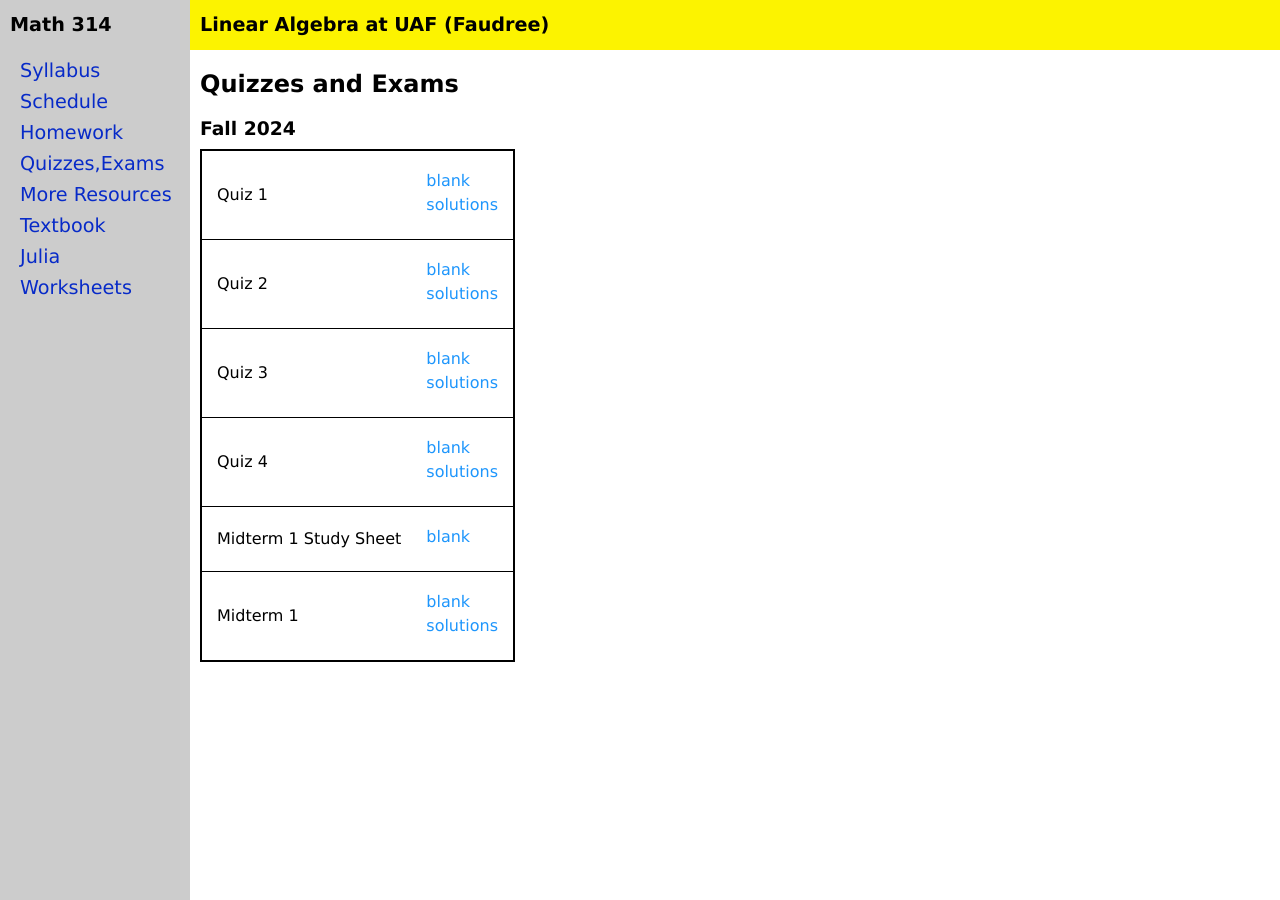
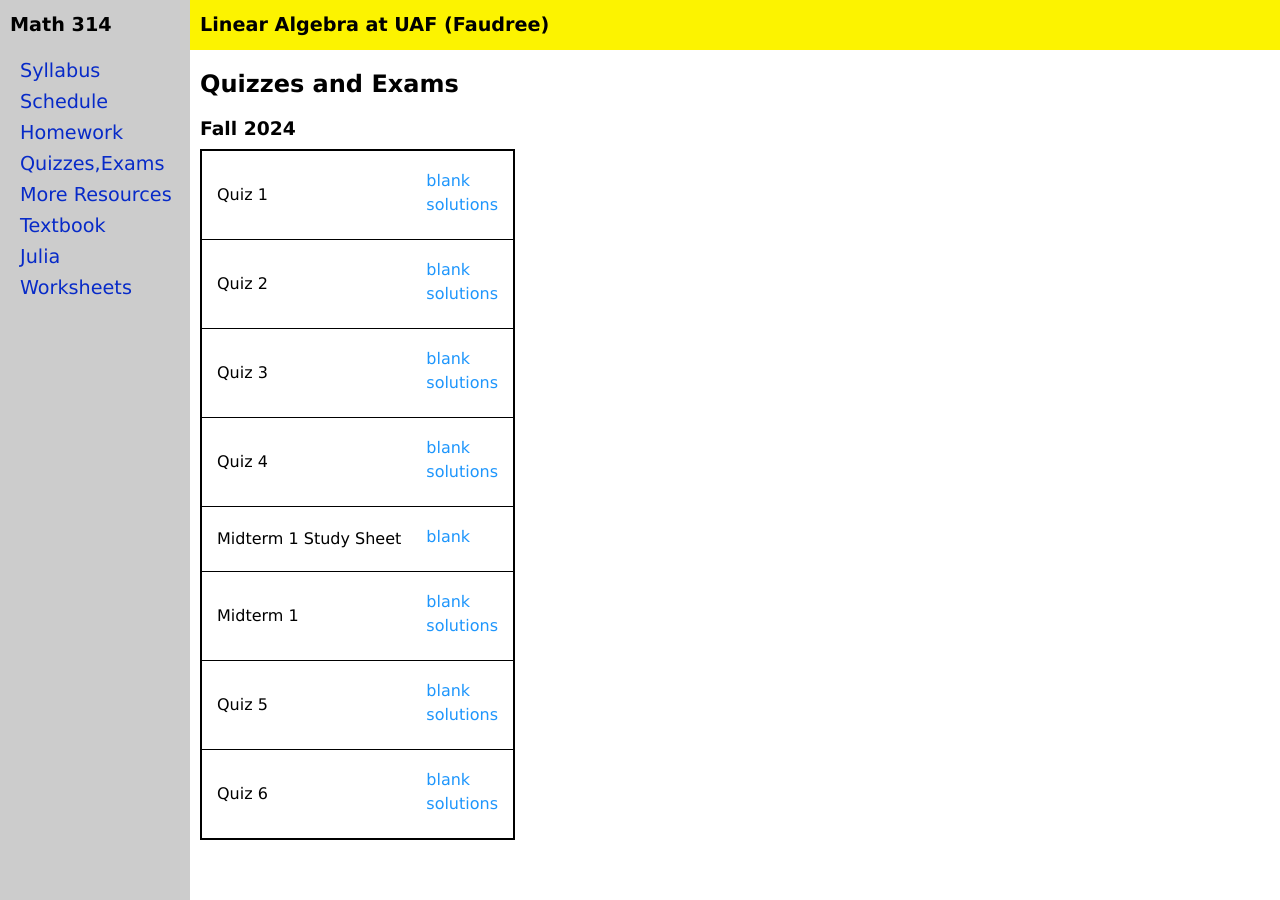
Before and after one commit to jrfaudree/LA, a Jekyll site: the page built from quizexam.md, in a window 1280 px wide. Built offline with Jekyll 4.4.1, drawn with Linux system fonts in a browser that asks for light colours.

Commit message:
Update quizexam.yml

```diff
--- a/_data/quizexam.yml
+++ b/_data/quizexam.yml
@@ -18,3 +18,9 @@ quizexam:
 - name: Midterm 1
   blank: M314_F24_M1.pdf
   solutions: M314_F24_M1-s.pdf
+- name: Quiz 5
+  blank: M314f24_q5.pdf
+  solutions: M314f24_q5-s.pdf
+- name: Quiz 6
+  blank: M314f24_q6.pdf
+  solutions: M314f24_q6-s.pdf
```
